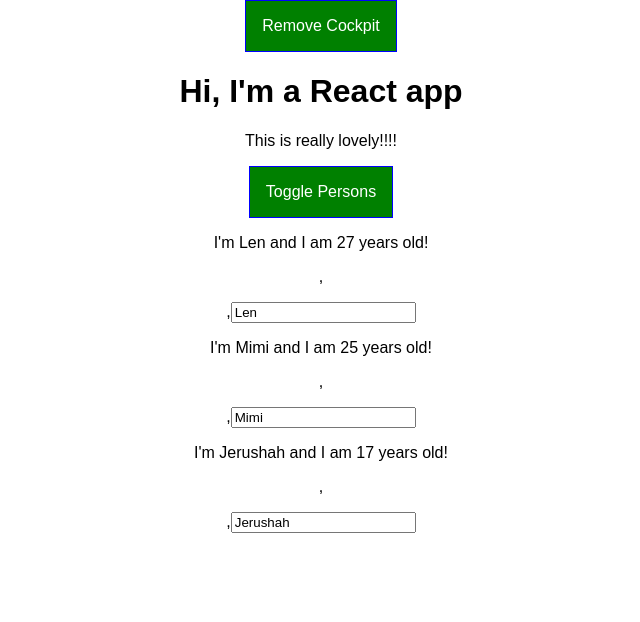
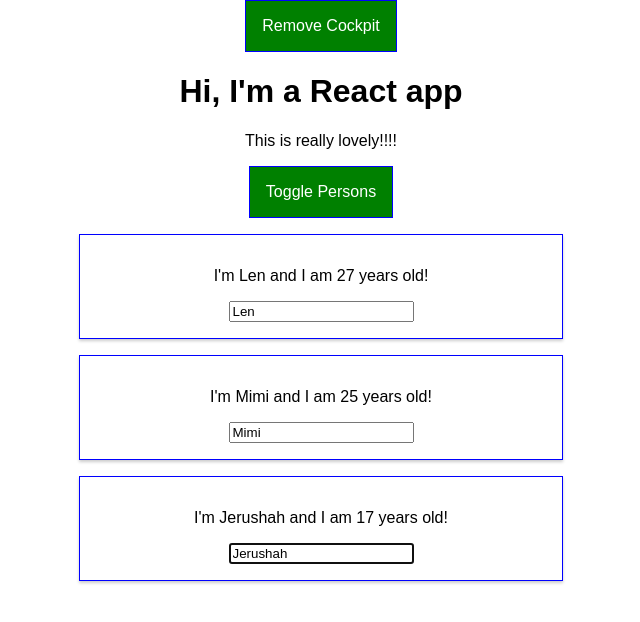
Before and after one commit to ruthyankson/first_react_app, a React app: page / in a window 1280 px wide. Both pictures are taken after a click on the button "Toggle Persons". Shown: the top 622 px of the page, without its empty margins (319-959 px from the left). Built offline with nearby package versions, Linux system fonts and the light colour scheme.

Commit message:
Using React lifecycle hooks, prototypes and input elements

```diff
--- a/package.json
+++ b/package.json
@@ -31,6 +31,7 @@
     "postcss-flexbugs-fixes": "3.2.0",
     "postcss-loader": "2.0.8",
     "promise": "8.0.1",
+    "prop-types": "^15.7.2",
     "radium": "^0.26.0",
     "raf": "3.4.0",
     "react": "^16.13.1",
--- a/src/components/Persons/Person/Person.js
+++ b/src/components/Persons/Person/Person.js
@@ -1,30 +1,40 @@
-import React, { Component, Fragment } from 'react';
-import Auxiliary from '../../hoc/Auxiliary';
+import React, { Component } from 'react';
+import Auxiliary from '../../../hoc/Auxiliary';
+import withClass from '../../../hoc/WithClass';
 import classes from './Person.css';
-
+import PropTypes from 'prop-types';
 
 
 class Person extends Component {
+    componentDidMount() {
+        this.input_element.focus(); // only works in class based components
+    }
     render() {
         console.log('[Person.js] rendering...');
         return (
-            <Fragment>
+            <Auxiliary>
                 <p onClick={this.props.click}>
                     I'm {this.props.name} and I am {this.props.age} years old!
-                </p>,
+                </p>
 
-                <p>{this.props.children}</p>,
+                <p key="i2">{this.props.children}</p>
 
                 <input
                     key="i3"
+                    ref={(input_el) => {this.input_element = input_el}}
                     type="text"
                     onChange={this.props.changed}
                     value={this.props.name}/>
-            </Fragment>
+            </Auxiliary>
         );
     }
-
-
 }
 
-export default Person;
+Person.propTypes = {
+    click: PropTypes.func,
+    name: PropTypes.string,
+    age: PropTypes.number,
+    changed: PropTypes.func
+};
+
+export default withClass(Person, classes.person);
--- a/src/containers/App.js
+++ b/src/containers/App.js
@@ -2,6 +2,8 @@ import React, { Component } from 'react';
 import classes from './App.css';
 import Persons from '../components/Persons/Persons';
 import Cockpit from '../components/Cockpit/Cockpit';
+import withClass from '../hoc/WithClass';
+import Auxiliary from '../hoc/Auxiliary';
 
 
 class App extends Component {
@@ -19,7 +21,8 @@ class App extends Component {
     ],
     otherState: 'some other value',
     showPersons: false,
-    showCockpit: true
+    showCockpit: true,
+    changedCounter: 0
   };
 
   static getDerivedStateFromProps(props, state)  {
@@ -75,8 +78,13 @@ class App extends Component {
     const _persons_ = [...this.state.persons];
     _persons_[_person_id] = _person;
 
-    this.setState({persons: _persons_});
-  }
+    this.setState((prevState, props) => {
+      return {
+        persons: _persons_,
+        changeCounter: this.prevState.changedCounter + 1
+      };
+    });
+  }; // Important for updating states
 
   togglePersonsHandler = () => {
     const doesShow = this.state.showPersons;
@@ -107,7 +115,7 @@ class App extends Component {
 
 
     return (
-        <div className={classes.App}>
+        <Auxiliary className={classes.App}>
           <button
           onClick={() => {
             this.setState({ showCockpit: false });
@@ -121,11 +129,11 @@ class App extends Component {
           clicked = {this.togglePersonsHandler}
            />) : null}
           {persons}
-        </div>
+        </Auxiliary>
 
     );
     // return React.createElement('div', null, React.createElement('h1', null, 'Welllll, here we are...!!!'));
   }
 }
 
-export default App; //higer order component with extra syntax  et al
+export default withClass(App, classes.App); //higer order component with extra syntax  et al
--- /dev/null
+++ b/src/hoc/WithClass.js
@@ -0,0 +1,16 @@
+import React from 'react';
+
+// const withClass = props => (
+//     <div className={props.classes}>
+//         {props.children}
+//     </div>
+// );
+
+const withClass = (WrappedComponent, class_Name) => {
+    return props => (
+        <div className={class_Name}>
+            <WrappedComponent {...props} />
+        </div>
+    );
+};
+export default withClass;
```
Also changed, not shown: src/hoc/Auxiliary.js (renamed from src/components/hoc/Auxiliary.js).
